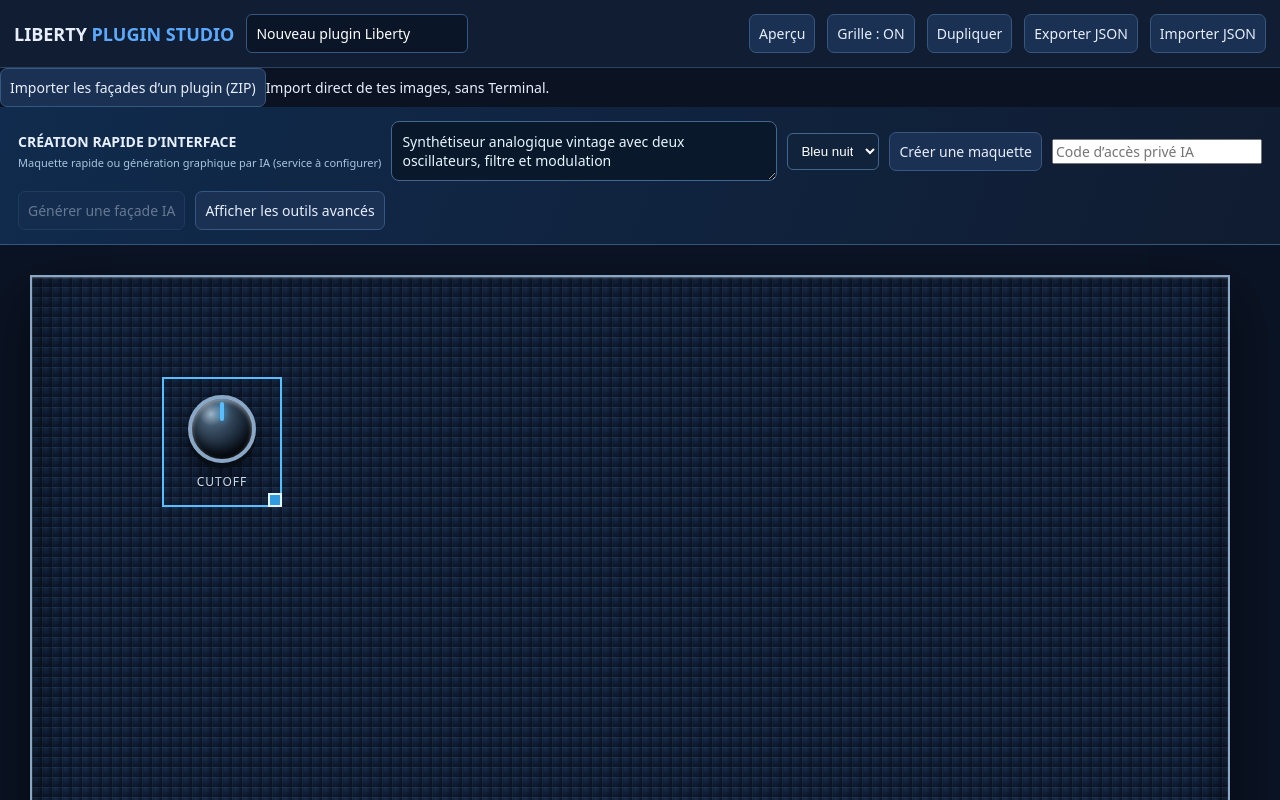
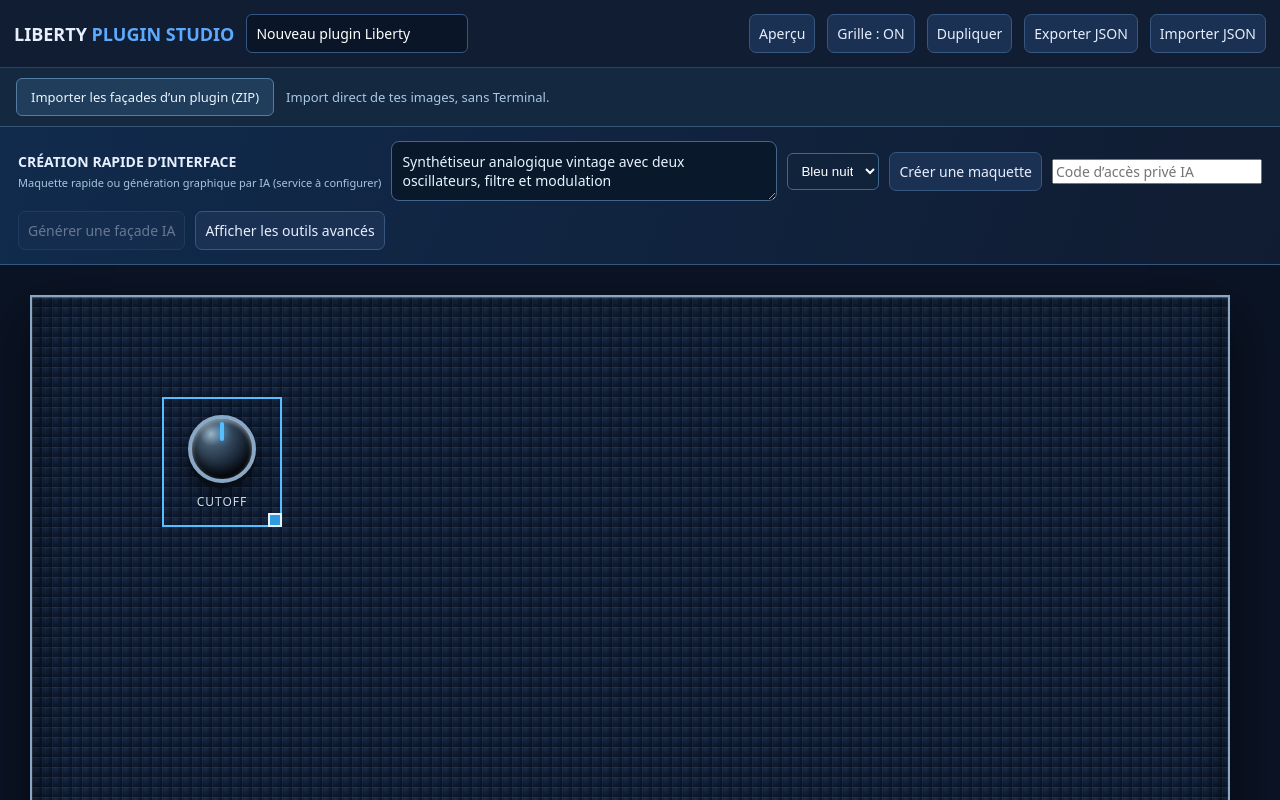
Before and after one commit to BSM1973/Liberty-Plugin-Studio, a React (Vite) app: page / in a window 1280 px wide. Shown: the top 800 px of the page. Built offline with nearby package versions, Linux system fonts and the light colour scheme.

Commit message:
style(v0.13): readable multi-page ZIP artwork gallery

```diff
--- a/src/style.css
+++ b/src/style.css
@@ -46,3 +46,13 @@ button:disabled{opacity:.4;cursor:not-allowed}
 
 /* v0.10 AI generation status */
 .ai-status{flex-basis:100%;color:#c9def4;font-size:12px;padding:3px 0;overflow-wrap:anywhere}
+
+/* v0.13 — Import ZIP et galerie de façades */
+.zip-import-bar{display:flex;align-items:center;flex-wrap:wrap;gap:12px;padding:10px 16px;background:#142840;border-bottom:1px solid #365573;color:#a9c8e4;font-size:13px}
+.zip-import-bar button,.zip-gallery button{background:#203d5b;border:1px solid #537da1;color:#eaf5ff;border-radius:6px;padding:9px 14px;cursor:pointer}
+.zip-gallery{padding:18px;max-width:1400px;margin:0 auto;display:flex;flex-direction:column;gap:12px}
+.zip-gallery-head{display:flex;justify-content:space-between;align-items:center;color:#e6f4ff}
+.zip-gallery nav{display:flex;gap:8px;flex-wrap:wrap}
+.zip-gallery nav button.active{background:#3687bf;border-color:#9cdaff}
+.zip-gallery img{display:block;width:100%;height:auto;object-fit:contain;border:1px solid #41627c;border-radius:7px;background:#081522}
+.zip-gallery small{color:#b4c7d9}
```
